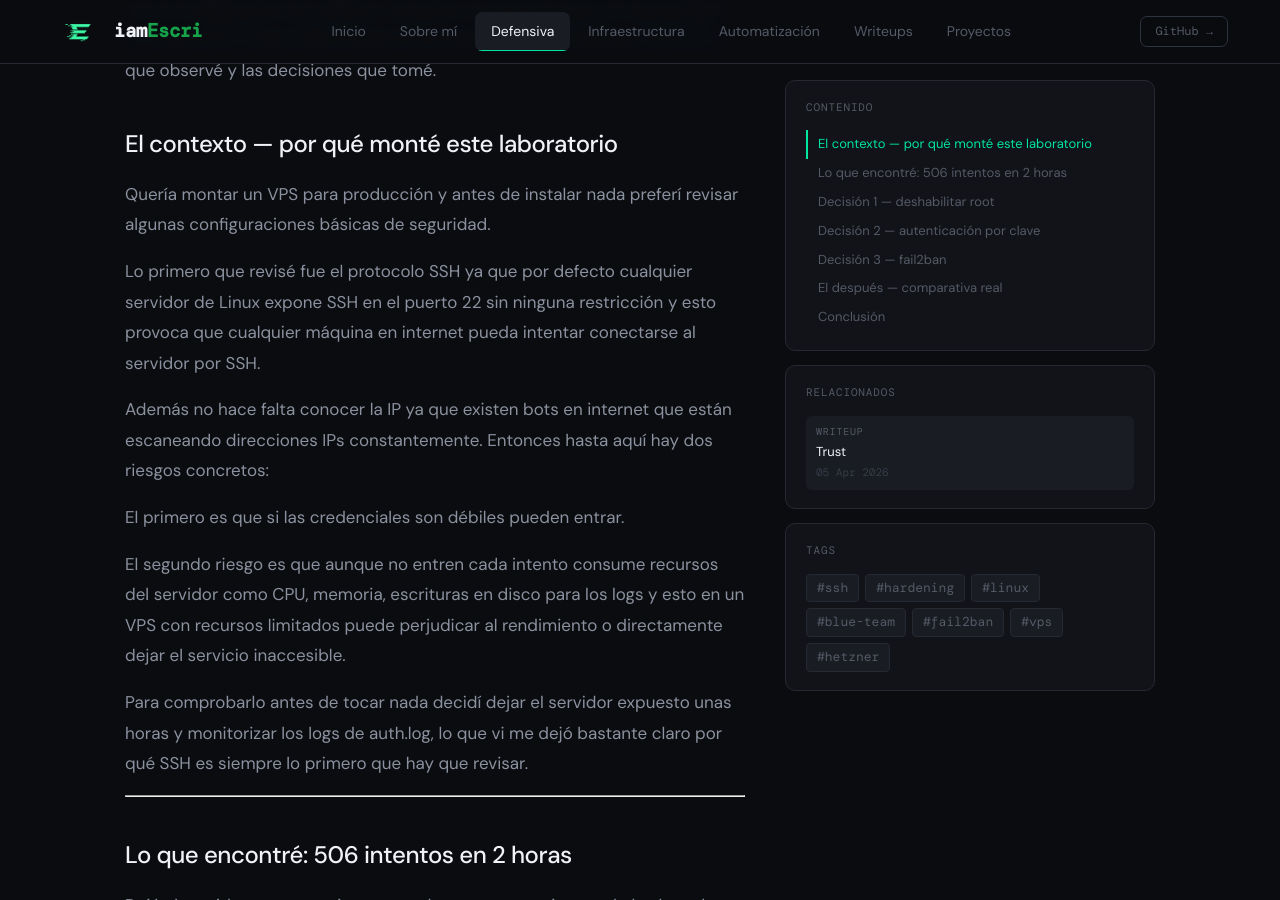
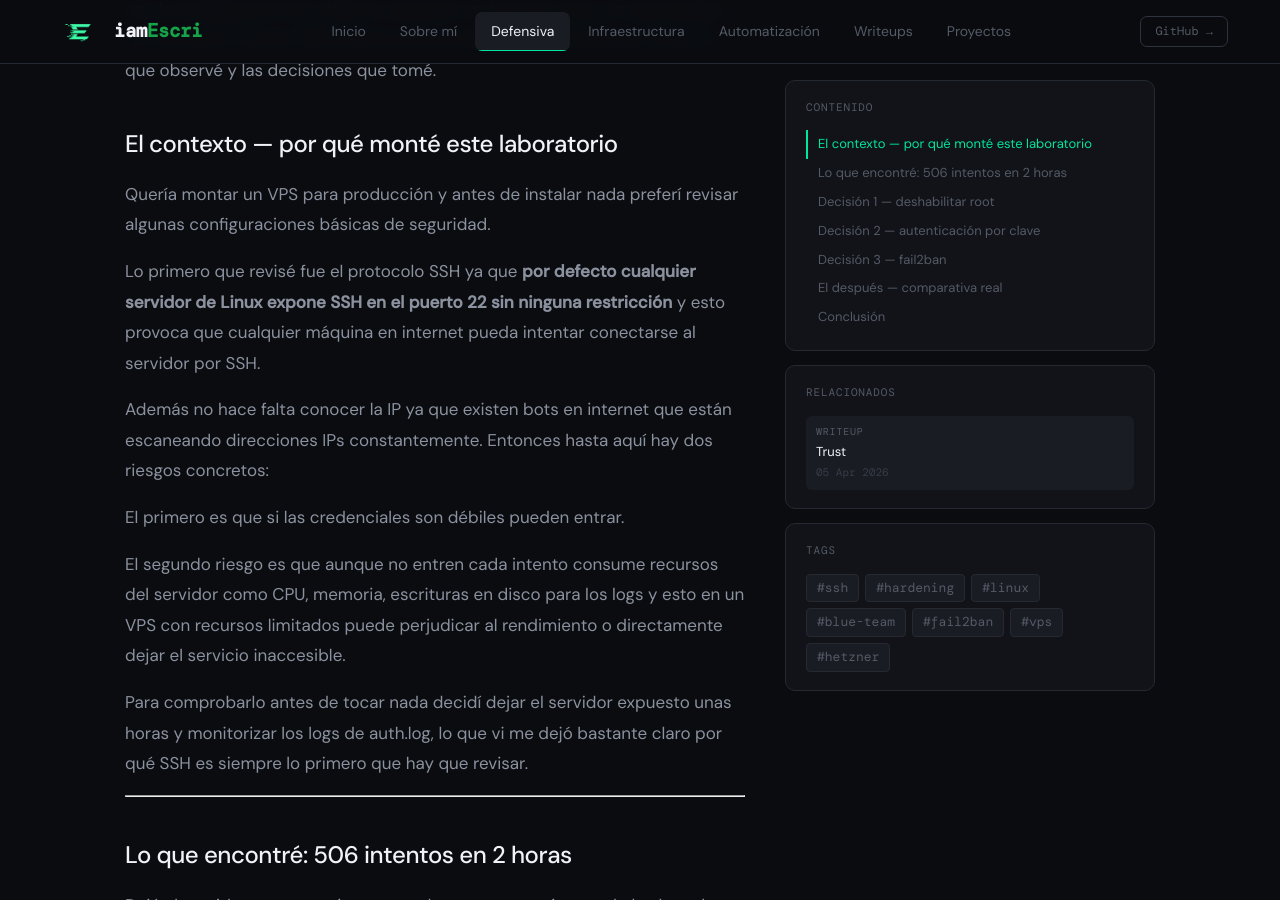
Before and after one commit to iamEscri/iamescri.github.io, a Jekyll site: the page built from _posts/defensive/2026-05-15-ssh-expuesto-primeras-horas.md, in a window 1280 px wide and 900 px high, scrolled down 440 px. Built offline with Jekyll 4.4.1, drawn with Linux system fonts in a browser that asks for light colours.

```diff
--- a/_posts/defensive/2026-05-15-ssh-expuesto-primeras-horas.md
+++ b/_posts/defensive/2026-05-15-ssh-expuesto-primeras-horas.md
@@ -14,7 +14,7 @@ Antes de instalar nada en un VPS nuevo, lo primero que revisé fue SSH. Lo dejé
 
 Quería montar un VPS para producción y antes de instalar nada preferí revisar algunas configuraciones básicas de seguridad.
 
-Lo primero que revisé fue el protocolo SSH ya que por defecto cualquier servidor de Linux expone SSH en el puerto 22 sin ninguna restricción y esto provoca que cualquier máquina en internet pueda intentar conectarse al servidor por SSH.
+Lo primero que revisé fue el protocolo SSH ya que **por defecto cualquier servidor de Linux expone SSH en el puerto 22 sin ninguna restricción** y esto provoca que cualquier máquina en internet pueda intentar conectarse al servidor por SSH.
 
 Además no hace falta conocer la IP ya que existen bots en internet que están escaneando direcciones IPs constantemente. Entonces hasta aquí hay dos riesgos concretos:
 
```
